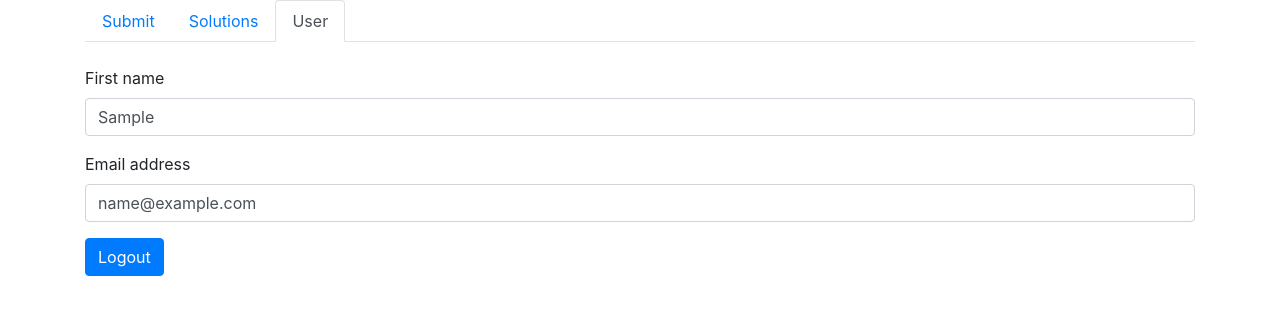
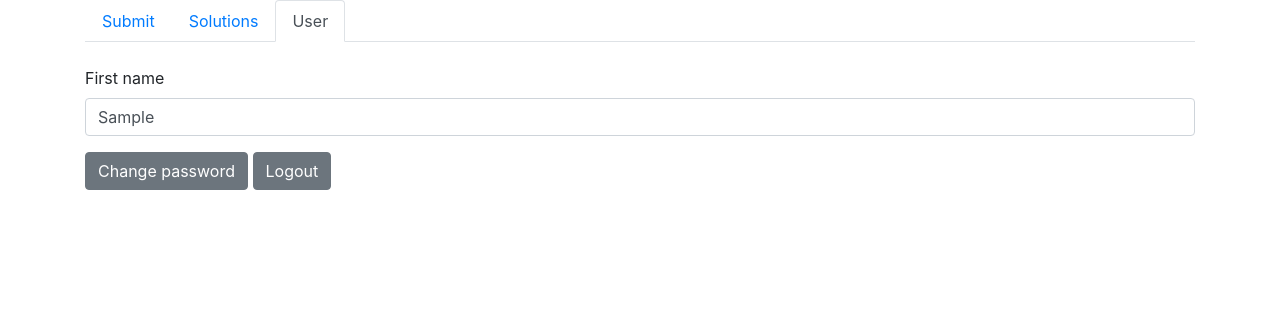
Before and after one commit to dizzy57/kodingbnx, a Django app: page /user in a window 1280 px wide. Shown: the top 315 px of the page. Run offline with Django 3.2, Linux system fonts and the light colour scheme; the visitor is signed in with stand-in values (Sample User, id 1); parts of the project's set-up code (start-up, migrations or seed data) failed here and were passed over; some libraries are stand-ins or nearby versions.

Commit message:
Add password change view

```diff
--- a/coding_tasks/templates/coding_tasks/user.html
+++ b/coding_tasks/templates/coding_tasks/user.html
@@ -5,8 +5,8 @@
     <form method="post">
         {% csrf_token %}
         {% bootstrap_form form layout="horizontal" %}
-        {% buttons submit="Submit" %}
-            <a class="btn btn-primary" href="{% url "logout" %}" role="button">Logout</a>
-        {% endbuttons %}
+        {% buttons submit="Change name" %} {% endbuttons %}
     </form>
+    <a class="btn btn-secondary" href="{% url "password_change" %}" role="button">Change password</a>
+    <a class="btn btn-secondary" href="{% url "logout" %}" role="button">Logout</a>
 {% endblock %}
--- a/coding_tasks/urls.py
+++ b/coding_tasks/urls.py
@@ -13,4 +13,11 @@ urlpatterns = [
         name="login",
     ),
     path("logout", auth_views.LogoutView.as_view(next_page="login"), name="logout"),
+    path(
+        "password_change",
+        auth_views.PasswordChangeView.as_view(
+            template_name="coding_tasks/password_change.html", success_url="user"
+        ),
+        name="password_change",
+    ),
 ]
--- a/coding_tasks/views.py
+++ b/coding_tasks/views.py
@@ -75,7 +75,7 @@ class UserUpdateView(LoginRequiredMixin, UpdateView):
     template_name = "coding_tasks/user.html"
     success_url = reverse_lazy("user")
     model = User
-    fields = ["first_name", "email"]
+    fields = ["first_name"]
 
     def get_object(self, queryset=None):
         return self.request.user
```
Also changed, not shown: coding_tasks/templates/coding_tasks/password_change.html (added, +10 -0 lines).
